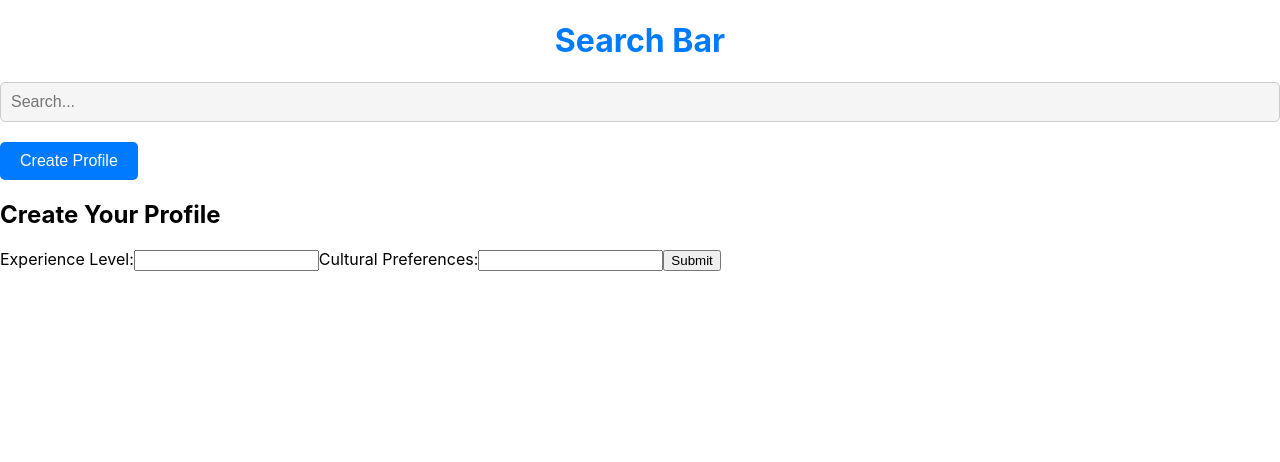
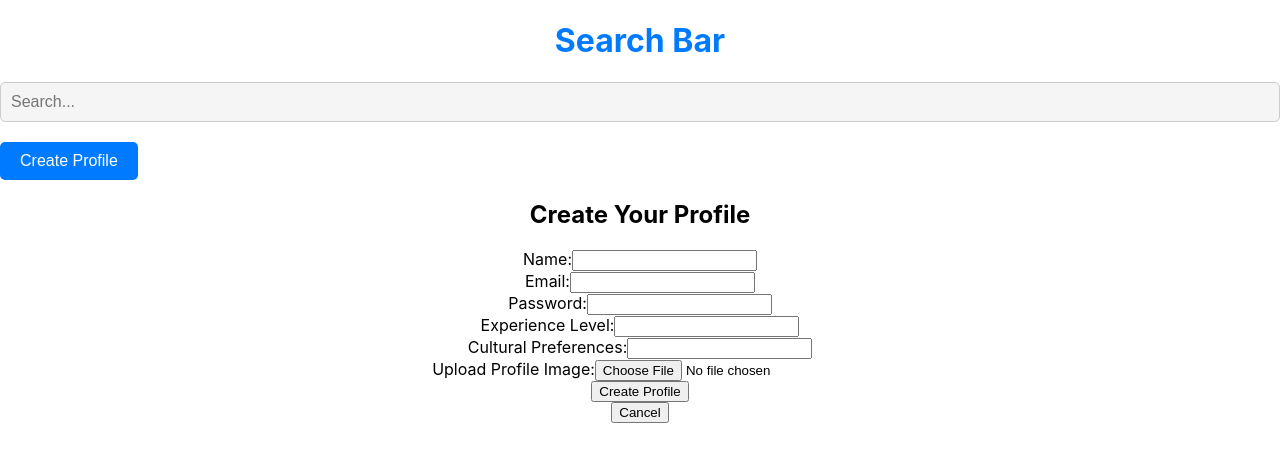
Before and after one commit to usmanjchaudhry/demo-2, a React (Create React App) app: page /create-profile in a window 1280 px wide. Shown: the top 462 px of the page. Built offline with nearby package versions, Linux system fonts and the light colour scheme.

Commit message:
profile create/edit
Alan - Created the profile and edit

```diff
--- a/src/ProfileCreation.js
+++ b/src/ProfileCreation.js
@@ -1,19 +1,114 @@
 import React, { useState } from 'react';
+import { useNavigate } from 'react-router-dom';
 
 function ProfileCreation() {
+  const [name, setName] = useState('');
+  const [email, setEmail] = useState('');
+  const [password, setPassword] = useState('');
   const [experience, setExperience] = useState('');
   const [culture, setCulture] = useState('');
+  const [profile, setProfile] = useState(null);
+  const [profileImage, setProfileImage] = useState(null);
+  const [profileImageUrl, setProfileImageUrl] = useState('');
+  const [editing, setEditing] = useState(false);
+
+  const navigate = useNavigate(); // Hook to navigate
 
   const handleSubmit = (event) => {
     event.preventDefault();
-    // Here you might want to do something with the form data
-    console.log({ experience, culture });
-    alert('Profile Created!');
+    const newProfile = { name, email, password, experience, culture, profileImage, profileImageUrl };
+    setProfile(newProfile);
+    if (profileImage && !profileImageUrl) {
+      const reader = new FileReader();
+      reader.onloadend = () => {
+        const newProfileImageUrl = reader.result;
+        setProfileImageUrl(newProfileImageUrl);
+        setProfile(prevState => ({ ...prevState, profileImageUrl: newProfileImageUrl }));
+      };
+      reader.readAsDataURL(profileImage);
+    }
+    setEditing(false);
+    alert('Profile Created or Updated!');
   };
 
+  const handleImageChange = (event) => {
+    const file = event.target.files[0];
+    if (file) {
+      setProfileImage(file);
+      const reader = new FileReader();
+      reader.onloadend = () => {
+        setProfileImageUrl(reader.result);
+      };
+      reader.readAsDataURL(file);
+    } else {
+      setProfileImage(null);
+      setProfileImageUrl(''); // Reset image URL if no file is selected
+    }
+  };
+
+  const handleEdit = () => {
+    setEditing(true);
+  };
+
+  const handleCancel = () => {
+    if (editing) {
+      // If editing, revert changes by resetting state to the current profile values
+      setName(profile.name);
+      setEmail(profile.email);
+      setPassword(profile.password);
+      setExperience(profile.experience);
+      setCulture(profile.culture);
+      setProfileImage(profile.profileImage);
+      setProfileImageUrl(profile.profileImageUrl);
+      setEditing(false); // Exit editing mode
+    } else {
+      // If creating a new profile, navigate back
+      navigate(-1); // This navigates to the previous page
+    }
+  };
+
+  if (profile && !editing) {
+    return (
+      <div>
+        <h2>Profile Overview</h2>
+        <p>Name: {profile.name}</p>
+        <p>Email: {profile.email}</p>
+        <p>Experience Level: {profile.experience}</p>
+        <p>Cultural Preferences: {profile.culture}</p>
+        {profileImageUrl && <img src={profileImageUrl} alt="Profile" style={{ width: '100px', height: '100px' }} />}
+        <button onClick={handleEdit}>Edit Profile</button>
+        <button onClick={handleCancel}>Cancel</button>
+      </div>
+    );
+  }
+
   return (
-    <form onSubmit={handleSubmit}>
-      <h2>Create Your Profile</h2>
+    <form onSubmit={handleSubmit} style={{ display: 'flex', flexDirection: 'column', alignItems: 'center' }}>
+      <h2>{editing ? 'Edit Your Profile' : 'Create Your Profile'}</h2>
+      <label>
+        Name:
+        <input
+          type="text"
+          value={name}
+          onChange={(e) => setName(e.target.value)}
+        />
+      </label>
+      <label>
+        Email:
+        <input
+          type="email"
+          value={email}
+          onChange={(e) => setEmail(e.target.value)}
+        />
+      </label>
+      <label>
+        Password:
+        <input
+          type="password"
+          value={password}
+          onChange={(e) => setPassword(e.target.value)}
+        />
+      </label>
       <label>
         Experience Level:
         <input
@@ -30,7 +125,15 @@ function ProfileCreation() {
           onChange={(e) => setCulture(e.target.value)}
         />
       </label>
-      <button type="submit">Submit</button>
+      <label>
+        Upload Profile Image:
+        <input
+          type="file"
+          onChange={handleImageChange}
+        />
+      </label>
+      <button type="submit">{editing ? 'Update Profile' : 'Create Profile'}</button>
+      <button type="button" onClick={handleCancel}>Cancel</button>
     </form>
   );
 }
```
Also changed, not shown: 2 other files (tests, documents, lock files or other folders).
